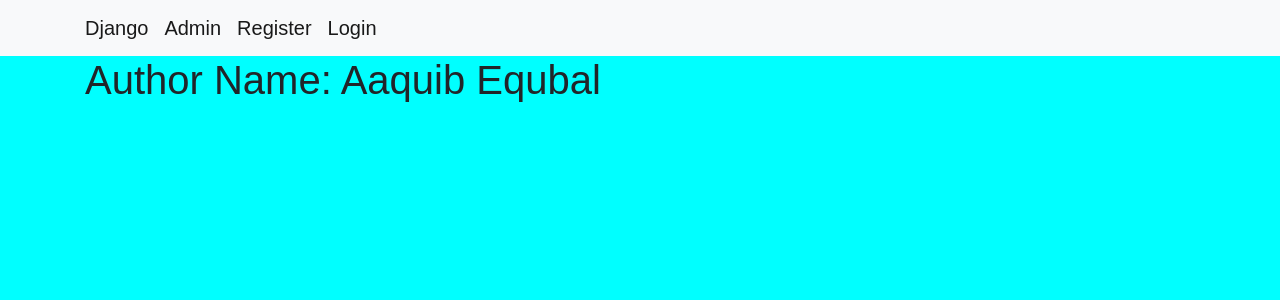
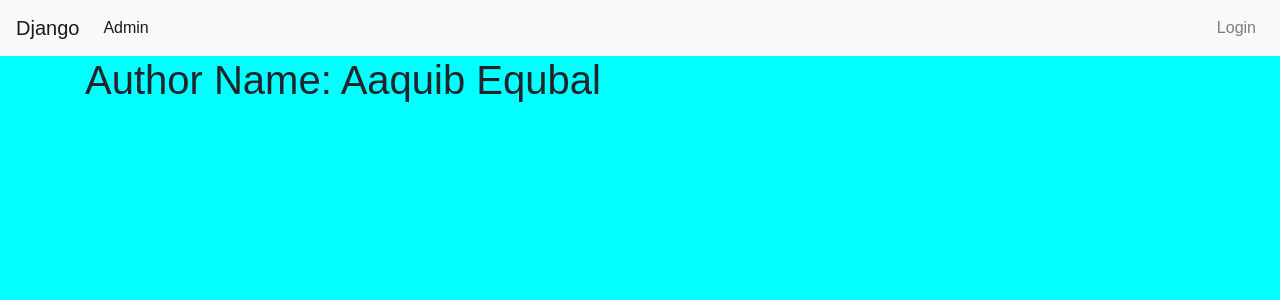
Before and after one commit to armanaaquib/DjangoPracticeProject, a Django app: page /author/ in a window 1280 px wide. Shown: the top 300 px of the page. Run offline with Django 3.2, Linux system fonts and the light colour scheme; some libraries are stand-ins or nearby versions.

Commit message:
modified navbar in base.html

```diff
--- a/templates/base.html
+++ b/templates/base.html
@@ -15,29 +15,35 @@
   </head>
 
   <body>
-    <nav class="navbar navbar-expand-lg navbar-light bg-light">
-      <div class="collapse navbar-collapse container" id="navbarSupportedContent">
+    <nav class="navbar navbar-expand-lg navbar-light bg-light justify-content-between">
+      <div>
         <ul class="navbar-nav mr-auto">
-          <li class="nav-item active">
+          <li class="nav-item">
             <a class="navbar-brand" href="{% url 'index' %}">Django</a>
           </li>
-          <li class="nav-item">
-            <a class="navbar-brand" href="{% url 'admin:index' %}">Admin</a>
+          <li class="nav-item active">
+            <a class="nav-link" href="{% url 'admin:index' %}">Admin</a>
           </li>
-          <li class="nav-item">
-            <a class="navbar-brand" href="{% url 'register' %}">Register</a>
-          </li>
-
           {% if user.is_authenticated %}
             <li class="nav-item">
-              <a class="navbar-brand" href="{% url 'user_logout' %}">Logout</a>
+              <a class="nav-link" href="{% url 'user_logout' %}">Schools</a>
+            </li>
+          {% endif %}
+        </ul>
+      </div>
+
+      <div>
+        <ul class="navbar-nav mr-auto">
+          {% if user.is_authenticated %}
+            <li class="nav-item navbar-brand">{{ user.username }}</li>
+            <li class="nav-item">
+              <a class="nav-link" href="{% url 'user_logout' %}">Logout</a>
             </li>
           {% else %}
             <li class="nav-item">
-              <a class="navbar-brand" href="{% url 'user_login' %}">Login</a>
+              <a class="nav-link" href="{% url 'user_login' %}">Login</a>
             </li>
           {% endif %}
-
         </ul>
       </div>
     </nav>
--- a/templates/index.html
+++ b/templates/index.html
@@ -4,8 +4,8 @@
 
 {% block body%}
   <div class="jumbotron">
-    <h1>Welcome to my Page</h1>
-    <h2>/users will give you user list</h2>
+    <h1>Welcome to School Manage Website</h1>
+    <h4>/author will give you Author Name</h2>
   </div>
 
 {% endblock %}
```
